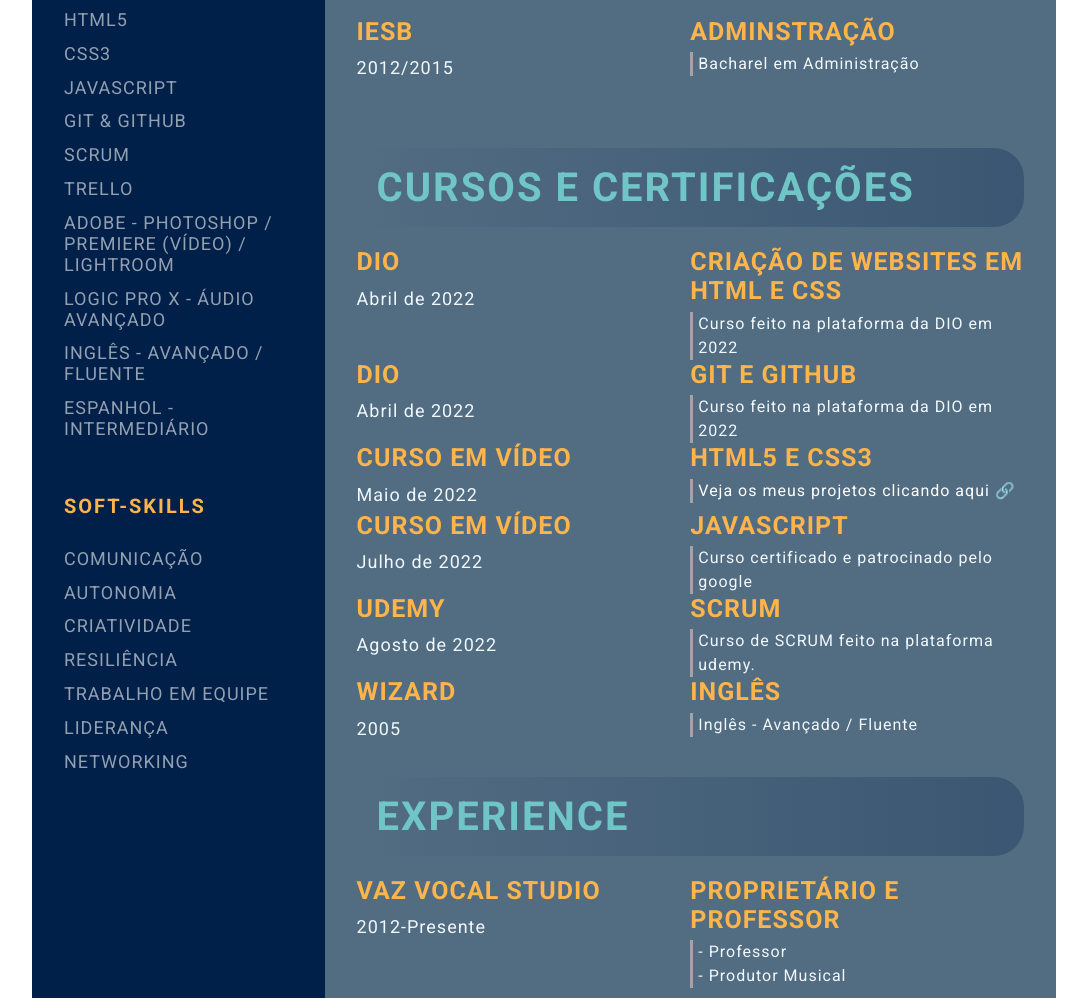
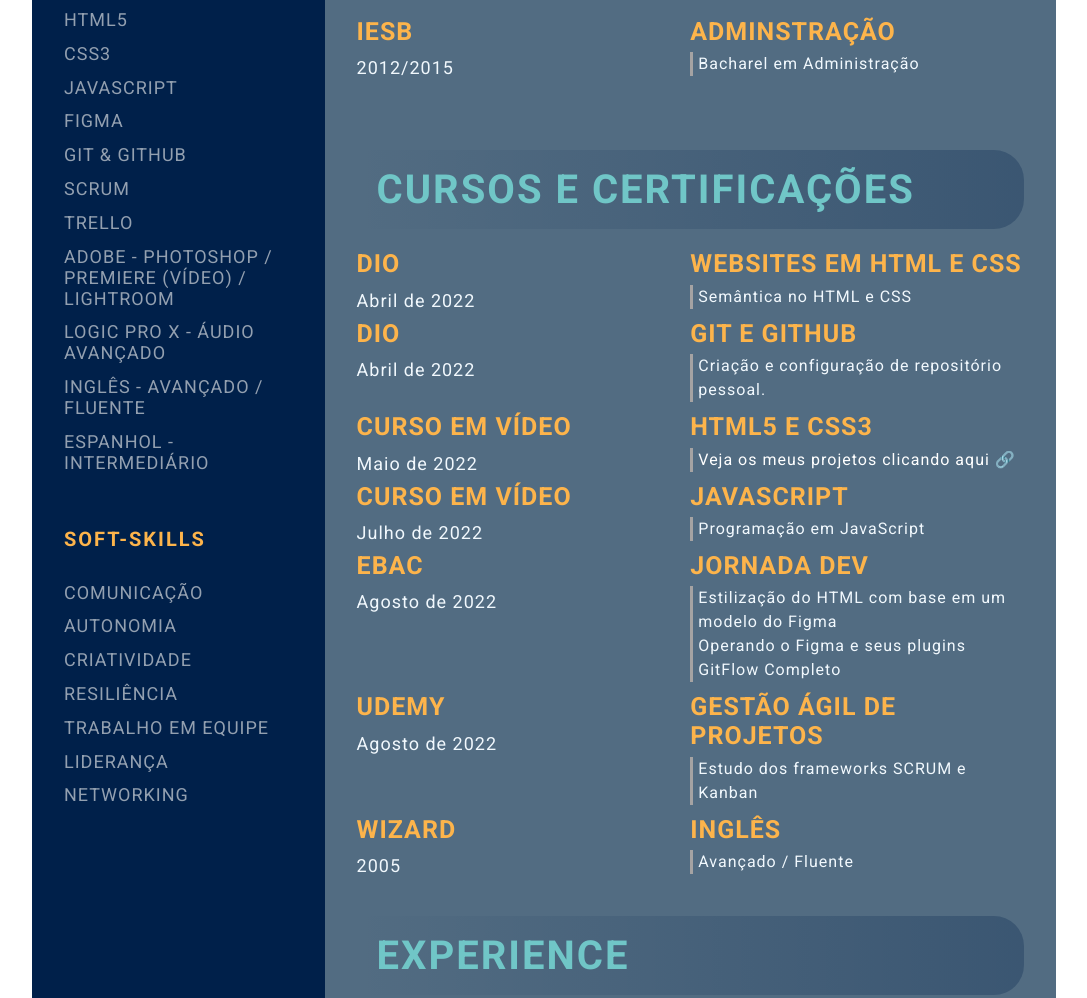
Before and after one commit to vazfernando/ebacdevweekgit.github.io, a plain HTML site: page dia02/index.html in a window 1280 px wide. Shown: the part 789-1787 px from the top of the page, without its empty margins (96-1183 px from the left). Drawn offline with Linux system fonts and the light colour scheme.

Commit message:
Upgrade CV

```diff
--- a/dia02/estilo/style.css
+++ b/dia02/estilo/style.css
@@ -222,6 +222,7 @@
     line-height: 1.5rem;
     border-left: 3px solid #a5a3a3;
     padding-left: 5px;
+    margin-bottom: 10px;
 }
 
 /* Media queries */
--- a/dia02/index.html
+++ b/dia02/index.html
@@ -46,6 +46,7 @@
                         <li><p>HTML5</p></li>
                         <li><p>CSS3</p></li>
                         <li><p>JavaScript</p></li>
+                        <li><p>FIGMA</p></li>
                         <li><p>Git & GitHub</p></li>
                         <li><p>SCRUM</p></li>
                         <li><p>TRELLO</p></li>
@@ -116,8 +117,8 @@
                             <p class="awards-time-period">Abril de 2022</p>
                         </div>
                         <div class="awads-right">
-                            <p class="awards-name">CRIAÇÃO DE WEBSITES EM HTML E CSS</p>
-                            <p class="awards-desc">Curso feito na plataforma da DIO em 2022</p>
+                            <p class="awards-name">WEBSITES EM HTML E CSS</p>
+                            <p class="awards-desc">Semântica no HTML e CSS</p>
                         </div>
 
                         <div class="awards-left">
@@ -126,7 +127,7 @@
                         </div>
                         <div class="awads-right">
                             <p class="awards-name">GIT E GITHUB</p>
-                            <p class="awards-desc">Curso feito na plataforma da DIO em 2022</p>
+                            <p class="awards-desc">Criação e configuração de repositório pessoal.</p>
                         </div>
 
                         <div class="awards-left">
@@ -144,7 +145,20 @@
                         </div>
                         <div class="awads-right">
                             <p class="awards-name">JAVASCRIPT</p>
-                            <p class="awards-desc">Curso certificado e patrocinado pelo google</p>
+                            <p class="awards-desc">Programação em JavaScript</p>
+                        </div>
+
+                        <div class="awards-left">
+                            <p class="awards-company-name">EBAC</p>
+                            <p class="awards-time-period">Agosto de 2022</p>
+                        </div>
+                        <div class="awads-right">
+                            <p class="awards-name">Jornada DEV</p>
+                            <p class="awards-desc">
+                                Estilização do HTML com base em um modelo do Figma<br>
+                                Operando o Figma e seus plugins <br>
+                                GitFlow Completo
+                            </p>
                         </div>
 
                         <div class="awards-left">
@@ -152,8 +166,8 @@
                             <p class="awards-time-period">Agosto de 2022</p>
                         </div>
                         <div class="awads-right">
-                            <p class="awards-name">SCRUM</p>
-                            <p class="awards-desc">Curso de SCRUM feito na plataforma udemy.</p>
+                            <p class="awards-name">Gestão ágil de projetos</p>
+                            <p class="awards-desc">Estudo dos frameworks SCRUM e Kanban</p>
                         </div>
 
                         <div class="awards-left">
@@ -162,7 +176,7 @@
                         </div>
                         <div class="awads-right">
                             <p class="awards-name">INGLÊS</p>
-                            <p class="awards-desc">Inglês - Avançado / Fluente</p>
+                            <p class="awards-desc">Avançado / Fluente</p>
                         </div>
 
                     </div>
```
